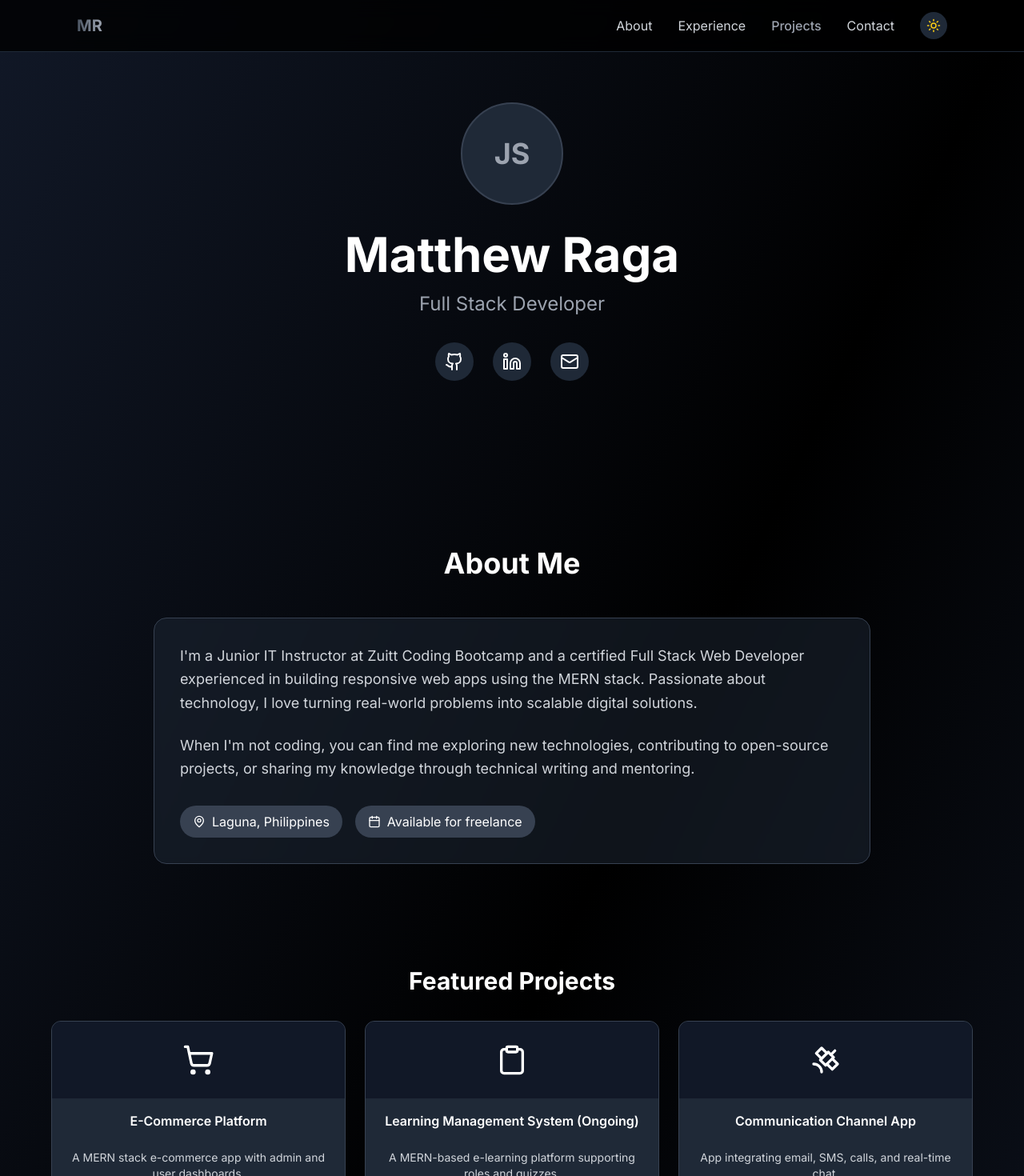
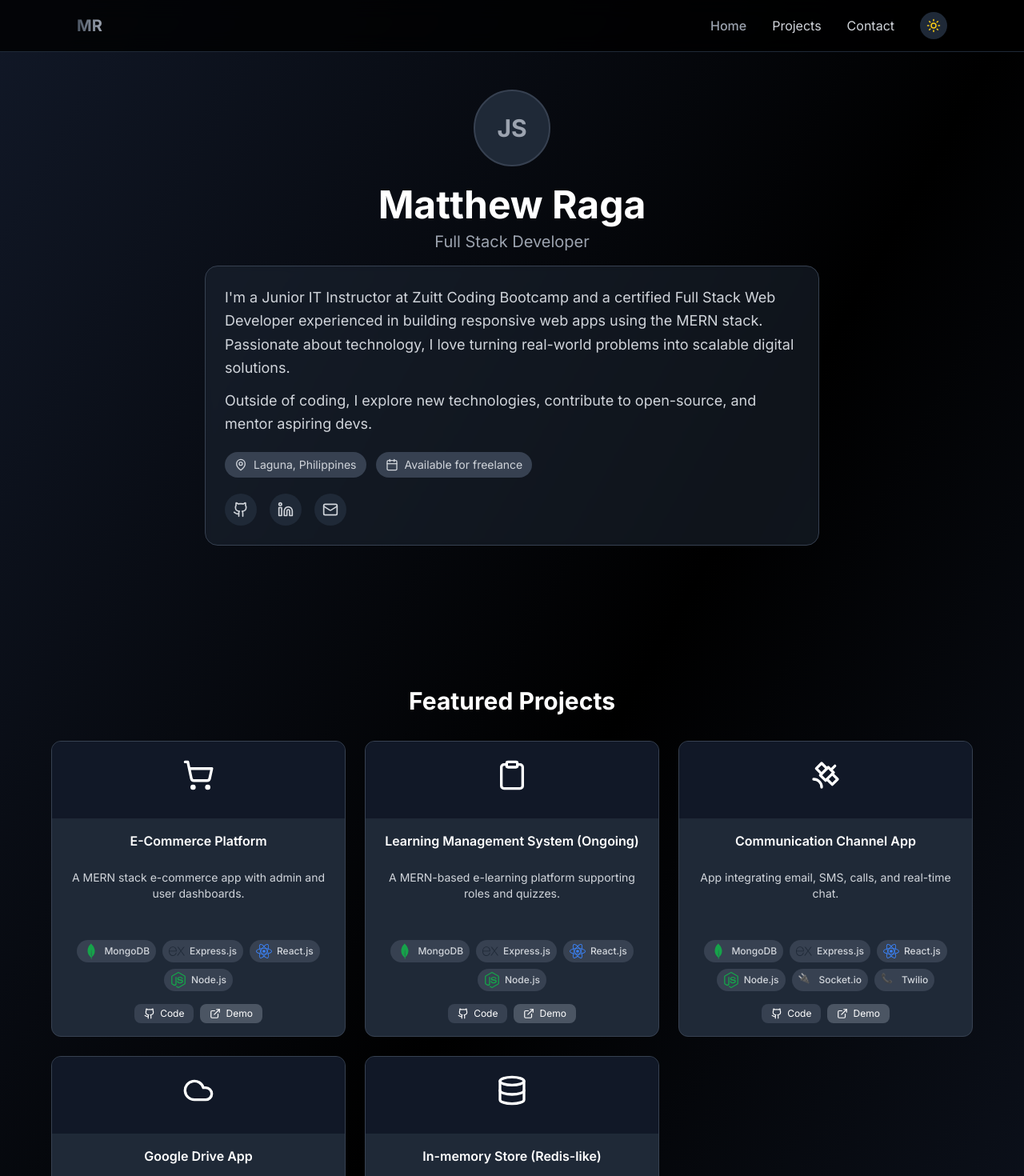
Before and after one commit to matmatraga/portfolio, a Next.js app: page / in a window 1280 px wide. Shown: the top 1470 px of the page at 80% size. Built offline with nearby package versions, Linux system fonts and the light colour scheme.

Commit message:
remove about me file, integrate to hero section and fix contact section

```diff
--- a/app/components/Portfolio.tsx
+++ b/app/components/Portfolio.tsx
@@ -4,17 +4,16 @@ import { useState, useEffect } from "react";
 import Navigation from "./layout/Navigation";
 import Footer from "./layout/Footer";
 import Hero from "./sections/Hero";
-import About from "./sections/About";
 import Projects from "./sections/Projects";
 import Contact from "./sections/Contact";
 
 export default function Portfolio() {
   const [darkMode, setDarkMode] = useState(true);
-  const [activeSection, setActiveSection] = useState("about");
+  const [activeSection, setActiveSection] = useState("home");
 
   useEffect(() => {
     const handleScroll = () => {
-      const sections = ["about", "experience", "projects", "stack", "contact"];
+      const sections = ["home", "projects", "contact"];
       const scrollPosition = window.scrollY + 100;
 
       for (const section of sections) {
@@ -53,7 +52,6 @@ export default function Portfolio() {
         toggleDarkMode={toggleDarkMode}
       />
       <Hero darkMode={darkMode} />
-      <About darkMode={darkMode} />
       <Projects darkMode={darkMode} />
       <Contact darkMode={darkMode} />
       <Footer darkMode={darkMode} />
--- a/app/components/layout/Navigation.tsx
+++ b/app/components/layout/Navigation.tsx
@@ -45,7 +45,7 @@ export default function Navigation({
 
           {/* Desktop nav links */}
           <div className="hidden md:flex space-x-8 items-center">
-            {["about", "experience", "projects", "contact"].map((section) => (
+            {["home", "projects", "contact"].map((section) => (
               <button
                 key={section}
                 onClick={() => handleNavClick(section)}
@@ -97,7 +97,7 @@ export default function Navigation({
                 : "bg-white border-t border-gray-200"
             }`}
           >
-            {["about", "experience", "projects", "contact"].map((section) => (
+            {["home", "projects", "contact"].map((section) => (
               <button
                 key={section}
                 onClick={() => handleNavClick(section)}
--- a/app/components/sections/About.tsx
+++ /dev/null
@@ -1,64 +0,0 @@
-import { MapPin, Calendar } from "lucide-react";
-
-interface AboutProps {
-  darkMode: boolean;
-}
-
-export default function About({ darkMode }: AboutProps) {
-  return (
-    <section id="about" className="py-20 px-4 sm:px-6 lg:px-8">
-      <div className="max-w-4xl mx-auto">
-        <h2 className="text-3xl md:text-4xl font-bold mb-12 text-center">
-          About Me
-        </h2>
-
-        <div
-          className={`p-8 rounded-2xl ${
-            darkMode
-              ? "bg-gray-800/50 border border-gray-700"
-              : "bg-white/50 border border-gray-200"
-          } backdrop-blur-sm`}
-        >
-          <p
-            className={`text-lg leading-relaxed mb-6 ${
-              darkMode ? "text-gray-300" : "text-gray-700"
-            }`}
-          >
-            I'm a Junior IT Instructor at Zuitt Coding Bootcamp and a certified
-            Full Stack Web Developer experienced in building responsive web apps
-            using the MERN stack. Passionate about technology, I love turning
-            real-world problems into scalable digital solutions.
-          </p>
-          <p
-            className={`text-lg leading-relaxed mb-6 ${
-              darkMode ? "text-gray-300" : "text-gray-700"
-            }`}
-          >
-            When I'm not coding, you can find me exploring new technologies,
-            contributing to open-source projects, or sharing my knowledge
-            through technical writing and mentoring.
-          </p>
-
-          <div className="flex flex-wrap gap-4 mt-8">
-            <div
-              className={`flex items-center gap-2 px-4 py-2 rounded-full ${
-                darkMode ? "bg-gray-700" : "bg-gray-200"
-              }`}
-            >
-              <MapPin size={16} />
-              <span>Laguna, Philippines</span>
-            </div>
-            <div
-              className={`flex items-center gap-2 px-4 py-2 rounded-full ${
-                darkMode ? "bg-gray-700" : "bg-gray-200"
-              }`}
-            >
-              <Calendar size={16} />
-              <span>Available for freelance</span>
-            </div>
-          </div>
-        </div>
-      </div>
-    </section>
-  );
-}
--- a/app/components/sections/Hero.tsx
+++ b/app/components/sections/Hero.tsx
@@ -1,4 +1,6 @@
-import { Github, Linkedin, Mail } from "lucide-react";
+"use client";
+
+import { Github, Linkedin, Mail, MapPin, Calendar } from "lucide-react";
 
 interface HeroProps {
   darkMode: boolean;
@@ -6,66 +8,108 @@ interface HeroProps {
 
 export default function Hero({ darkMode }: HeroProps) {
   return (
-    <section className="pt-32 pb-20 px-4 sm:px-6 lg:px-8">
+    <section className="pt-20 pb-16 px-4 sm:px-6 lg:px-8" id="home">
       <div className="max-w-6xl mx-auto">
-        <div className="text-center">
+        <div className="text-center mb-16">
+          {/* Optional: reduce or remove avatar if needed */}
           <div
-            className={`w-32 h-32 mx-auto mb-8 rounded-full overflow-hidden ${
+            className={`w-24 h-24 mx-auto mt-8 mb-6 rounded-full overflow-hidden ${
               darkMode
                 ? "bg-gray-800 border-2 border-gray-700"
                 : "bg-gray-200 border-2 border-gray-300"
             }`}
           >
-            <div className="w-full h-full flex items-center justify-center text-4xl font-bold text-gray-400">
+            <div className="w-full h-full flex items-center justify-center text-3xl font-bold text-gray-400">
               JS
             </div>
           </div>
 
-          <h1 className="text-4xl md:text-6xl font-bold mb-4">Matthew Raga</h1>
+          <h1 className="text-3xl md:text-5xl font-bold mb-2">Matthew Raga</h1>
 
           <p
-            className={`text-xl md:text-2xl mb-8 ${
+            className={`text-base md:text-xl mb-4 ${
               darkMode ? "text-gray-400" : "text-gray-600"
             }`}
           >
             Full Stack Developer
           </p>
 
-          <div className="flex justify-center space-x-6 mb-12">
+          {/* About Section (compact) */}
+          <div
+            className={`max-w-3xl mx-auto p-6 rounded-2xl text-left ${
+              darkMode
+                ? "bg-gray-800/50 border border-gray-700 text-gray-300"
+                : "bg-white/50 border border-gray-200 text-gray-700"
+            } backdrop-blur-sm`}
+          >
+            <p className="text-lg leading-relaxed mb-3">
+              I'm a Junior IT Instructor at Zuitt Coding Bootcamp and a
+              certified Full Stack Web Developer experienced in building
+              responsive web apps using the MERN stack. Passionate about
+              technology, I love turning real-world problems into scalable
+              digital solutions.
+            </p>
+            <p className="text-lg leading-relaxed">
+              Outside of coding, I explore new technologies, contribute to
+              open-source, and mentor aspiring devs.
+            </p>
+
+            <div className="flex flex-wrap gap-3 mt-5 mb-5">
+              <div
+                className={`flex items-center gap-2 px-3 py-1.5 rounded-full text-sm ${
+                  darkMode ? "bg-gray-700" : "bg-gray-200"
+                }`}
+              >
+                <MapPin size={16} />
+                <span>Laguna, Philippines</span>
+              </div>
+              <div
+                className={`flex items-center gap-2 px-3 py-1.5 rounded-full text-sm ${
+                  darkMode ? "bg-gray-700" : "bg-gray-200"
+                }`}
+              >
+                <Calendar size={16} />
+                <span>Available for freelance</span>
+              </div>
+            </div>
+
+            {/* Social Icons (still inside) */}
+            <div className="flex justify-start space-x-4">
               <a
                 href="https://github.com/matthewraga"
                 target="_blank"
                 rel="noopener noreferrer"
-              className={`p-3 rounded-full transition-all duration-200 hover:scale-110 ${
+                className={`p-2.5 rounded-full transition-all duration-200 hover:scale-110 ${
                   darkMode
                     ? "bg-gray-800 hover:bg-gray-700"
                     : "bg-gray-200 hover:bg-gray-300"
                 }`}
               >
-              <Github size={24} />
+                <Github size={20} />
               </a>
               <a
                 href="https://www.linkedin.com/in/matthewraga"
                 target="_blank"
                 rel="noopener noreferrer"
-              className={`p-3 rounded-full transition-all duration-200 hover:scale-110 ${
+                className={`p-2.5 rounded-full transition-all duration-200 hover:scale-110 ${
                   darkMode
                     ? "bg-gray-800 hover:bg-gray-700"
                     : "bg-gray-200 hover:bg-gray-300"
                 }`}
               >
-              <Linkedin size={24} />
+                <Linkedin size={20} />
               </a>
               <a
                 href="mailto:matthewmondoy.raga@gmail.com"
-              className={`p-3 rounded-full transition-all duration-200 hover:scale-110 ${
+                className={`p-2.5 rounded-full transition-all duration-200 hover:scale-110 ${
                   darkMode
                     ? "bg-gray-800 hover:bg-gray-700"
                     : "bg-gray-200 hover:bg-gray-300"
                 }`}
               >
-              <Mail size={24} />
+                <Mail size={20} />
               </a>
+            </div>
           </div>
         </div>
       </div>
--- a/lib/data.tsx
+++ b/lib/data.tsx
@@ -47,7 +47,7 @@ export const projects: Project[] = [
   {
     title: "Google Drive App",
     description: "Cloud file transfer app using Google Drive API.",
-    tech: ["Google API", "React.js", "Node.js"],
+    tech: ["Google API", "Node.js"],
     image: <Cloud size={40} className="mx-auto mb-3" />,
   },
   {
```
Also changed, not shown: app/components/sections/Contact.tsx (+14 -12 lines), app/components/sections/Projects.tsx (+1 -8 lines). Lines whose indentation alone changed are shown as unchanged.
